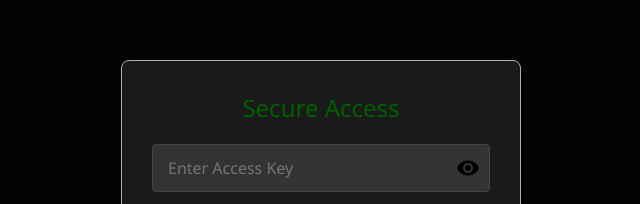
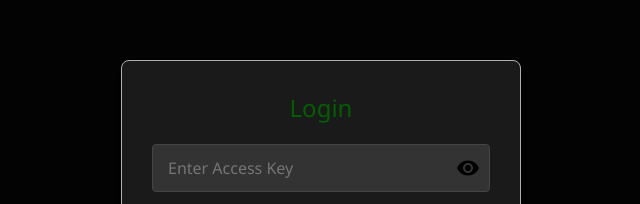
Before and after one commit to frdt5ere/data, a plain HTML site: page index.html in a window 1280 px wide. Shown: the part 198-402 px from the top of the page, 319-959 px from the left. Drawn offline with Linux system fonts and the light colour scheme.

Commit message:
Update index.html

```diff
--- a/index.html
+++ b/index.html
@@ -502,7 +502,7 @@
 <body>
     <div class="modal" id="loginModal">
         <div class="modal-content" id="modalContent">
-            <div class="modal-title">Secure Access</div>
+            <div class="modal-title">Login</div>
             <div class="input-group">
                 <input type="password" class="modal-input" id="accessKey" placeholder="Enter Access Key">
                 <div class="toggle-password" id="togglePassword">
```
